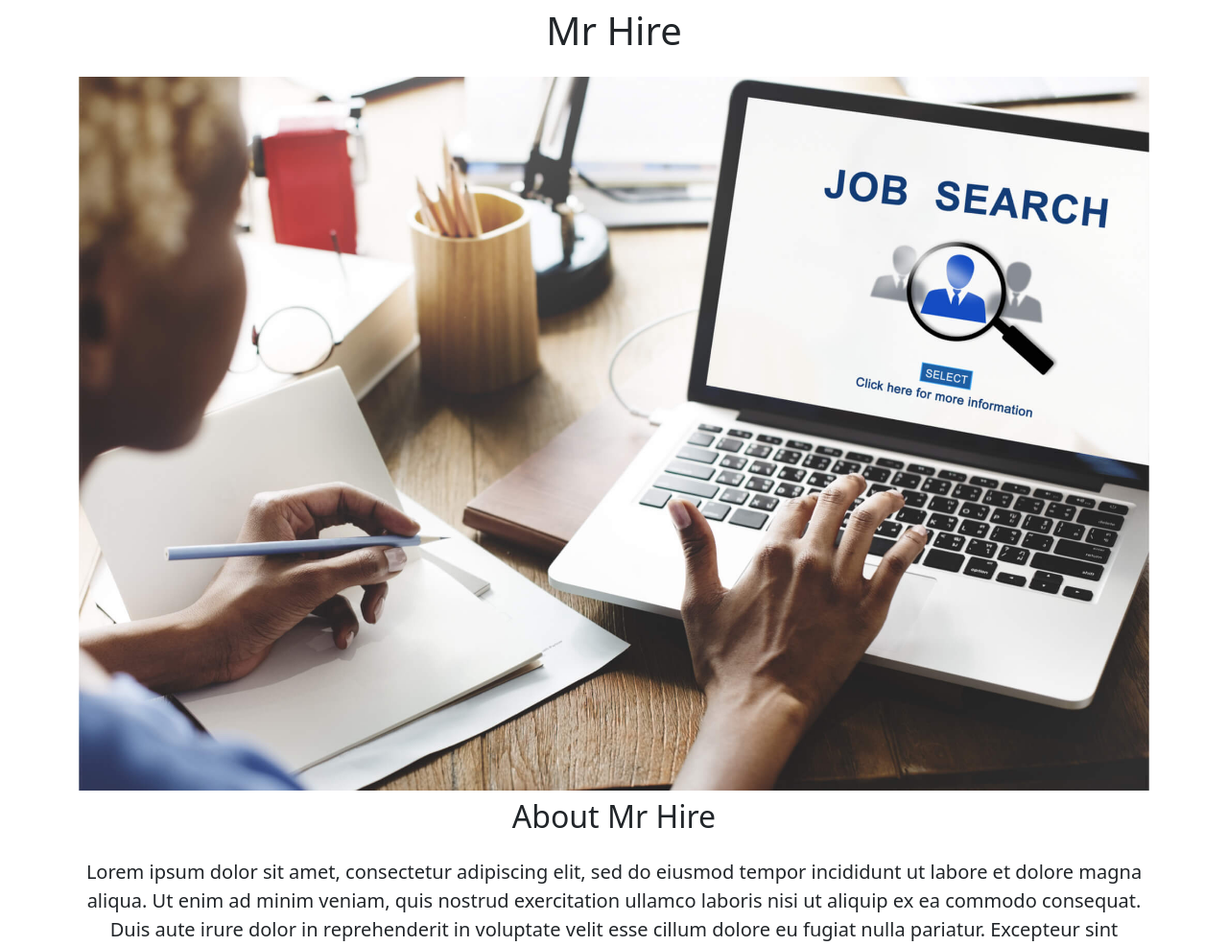
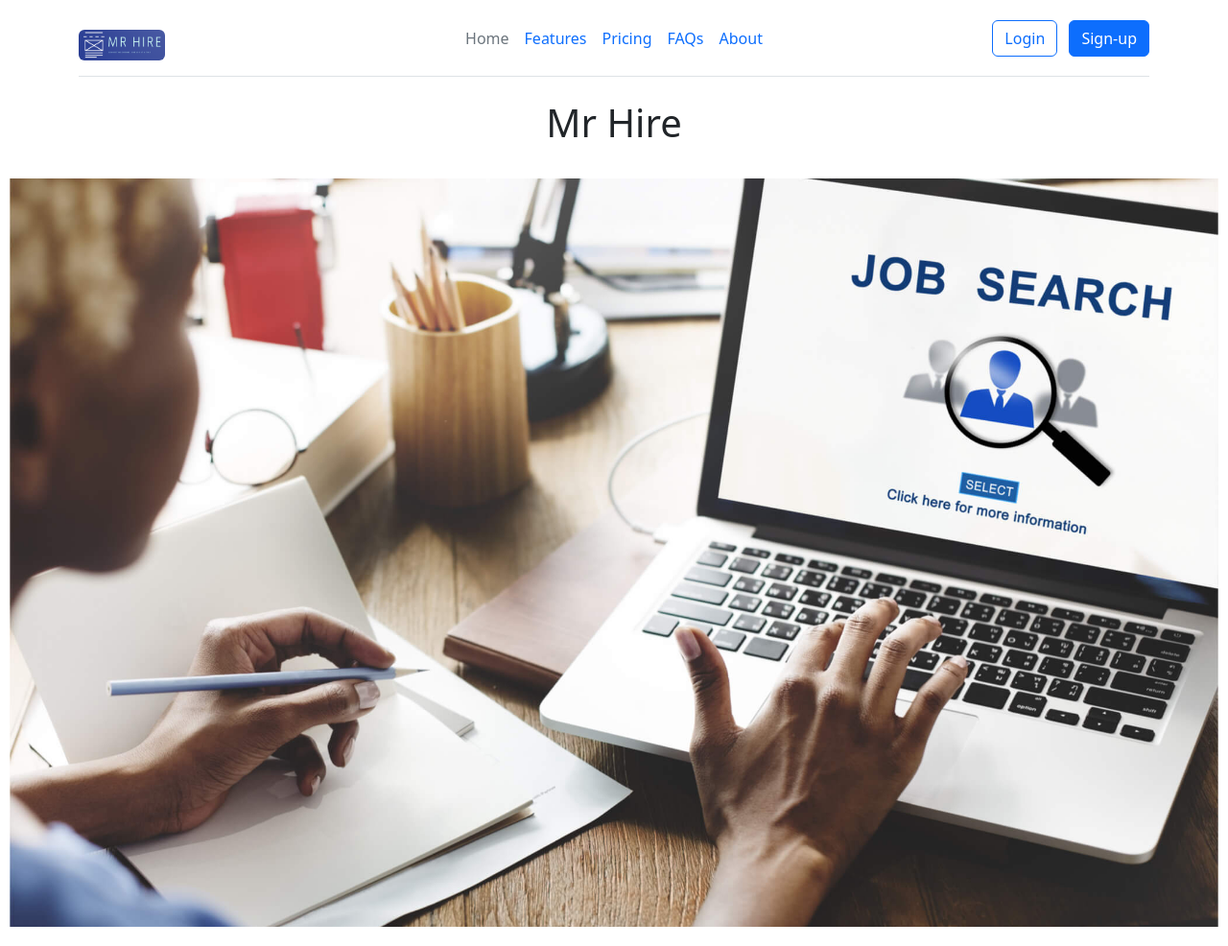
Before and after one commit to MinenhleNkosi/Mr-Hire, a Flask app: page / in a window 1280 px wide. Shown: the top 986 px of the page at 96% size. Run offline with Flask 3, Linux system fonts and the light colour scheme.

Commit message:
Navigation Bar and Footer Updates and also Cloud Deployment

```diff
--- /dev/null
+++ b/templates/footer.html
@@ -0,0 +1,12 @@
+<div class="container">
+  <footer class="py-3 my-4">
+    <ul class="nav justify-content-center border-bottom pb-3 mb-3">
+      <li class="nav-item"><a href="#" class="nav-link px-2 text-body-secondary">Home</a></li>
+      <li class="nav-item"><a href="#" class="nav-link px-2 text-body-secondary">Features</a></li>
+      <li class="nav-item"><a href="#" class="nav-link px-2 text-body-secondary">Pricing</a></li>
+      <li class="nav-item"><a href="#" class="nav-link px-2 text-body-secondary">FAQs</a></li>
+      <li class="nav-item"><a href="#" class="nav-link px-2 text-body-secondary">About</a></li>
+    </ul>
+    <p class="text-center text-body-secondary">&copy; 2023 Mr Hire, Inc</p>
+  </footer>
+</div>
--- a/templates/home.html
+++ b/templates/home.html
@@ -7,16 +7,34 @@
   <link rel="shortcut icon" href="{{ url_for('static', filename='fav.ico') }}">
   <title>Mr Hire Careers</title>
   <link href="https://cdn.jsdelivr.net/npm/bootstrap@5.3.1/dist/css/bootstrap.min.css" rel="stylesheet" integrity="sha384-4bw+/aepP/YC94hEpVNVgiZdgIC5+VKNBQNGCHeKRQN+PtmoHDEXuppvnDJzQIu9" crossorigin="anonymous">
+  <style>
+    #banner {
+      height: 800px;
+      width: 100%;
+      object-fit: cover;
+      padding: 10px;
+      border-radius:4px;
+      margin-bottom: 16px;
+    }
+  </style>
 
 </head>
 <body>
+  {% include 'nav.html' %}
+  <h1 class="text-center mt-2 mb-4">Mr Hire</h1>
+  <img class="img-fluid" id="banner" src="https://mr-hire.minenhle101.repl.co/static/main-image.jpeg">
   <div class="container">
-    <h1 class="text-center mt-2 mb-4">Mr Hire</h1>
-  <img class="img-fluid" id="banner" src="https://mr-hire.minenhle101.repl.co/static/main-image.jpeg">
   <h2 class="text-center mt-2 mb-4">About Mr Hire</h2>
+    <div class="row" style="margin-bottom:16px;">
+      <div class="col-md-6">
   <p class="lead text-center">
     Lorem ipsum dolor sit amet, consectetur adipiscing elit, sed do eiusmod tempor incididunt ut labore et dolore magna aliqua. Ut enim ad minim veniam, quis nostrud exercitation ullamco laboris nisi ut aliquip ex ea commodo consequat. Duis aute irure dolor in reprehenderit in voluptate velit esse cillum dolore eu fugiat nulla pariatur. Excepteur sint occaecat cupidatat non proident, sunt in culpa qui officia deserunt mollit anim id est laborum.
   </p>
+      </div>
+      <div class="d-none d-md-block col-md-6">
+      <img src="/static/people.jpg" style="height:320px; width: 100%; border-radius:4px;">
+      </div>
+    </div>
   <h2 class="text-center mt-2 mb-4">Job Openings</h2>
     <div>
       {% for job in jobs %}
@@ -26,8 +44,8 @@
     <div class="text-center">
       <button class="btn btn-primary btn-lg">Contact Us</button>
     </div>
-    <p class="mt-4 text-center">Copyright 2023, Minenhle Nkosi</p>
   </div>
 
 </body>
+  {% include 'footer.html' %}
 </html>
--- /dev/null
+++ b/templates/nav.html
@@ -0,0 +1,25 @@
+<div class="container">
+  <header class="d-flex flex-wrap align-items-center justify-content-center justify-content-md-between py-3 mb-4 border-bottom">
+    <div class="col-md-3 mb-2 mb-md-0">
+      <a class="navbar-brand" href="#">
+      <img src="/static/logo.png" alt="" width="90" height="32" class="d-inline-block align-text-top" style="border-radius:6px;">
+    </a>
+      <a href="/" class="d-inline-flex link-body-emphasis text-decoration-none">
+        <svg class="bi" width="40" height="32" role="img" aria-label="Bootstrap"><use xlink:href="#bootstrap"/></svg>
+      </a>
+    </div>
+
+    <ul class="nav col-12 col-md-auto mb-2 justify-content-center mb-md-0">
+      <li><a href="#" class="nav-link px-2 link-secondary">Home</a></li>
+      <li><a href="#" class="nav-link px-2">Features</a></li>
+      <li><a href="#" class="nav-link px-2">Pricing</a></li>
+      <li><a href="#" class="nav-link px-2">FAQs</a></li>
+      <li><a href="#" class="nav-link px-2">About</a></li>
+    </ul>
+
+    <div class="col-md-3 text-end">
+      <button type="button" class="btn btn-outline-primary me-2">Login</button>
+      <button type="button" class="btn btn-primary">Sign-up</button>
+    </div>
+  </header>
+</div>
```
Also changed, not shown: 1 other file.
